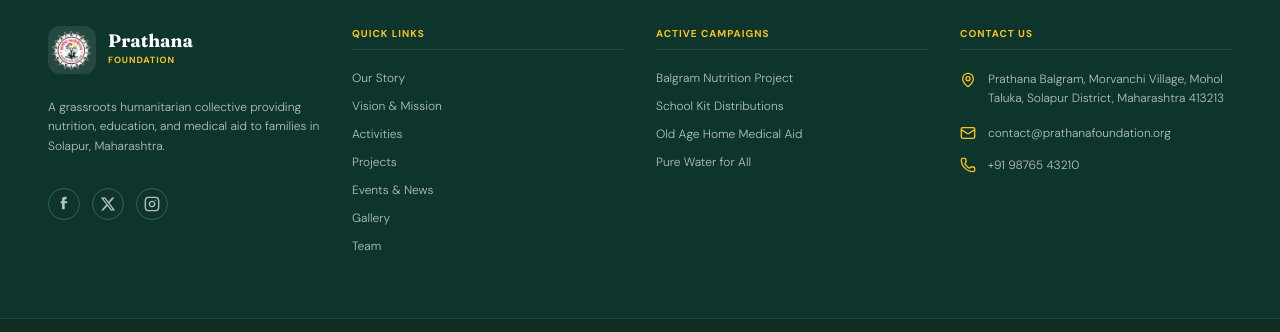
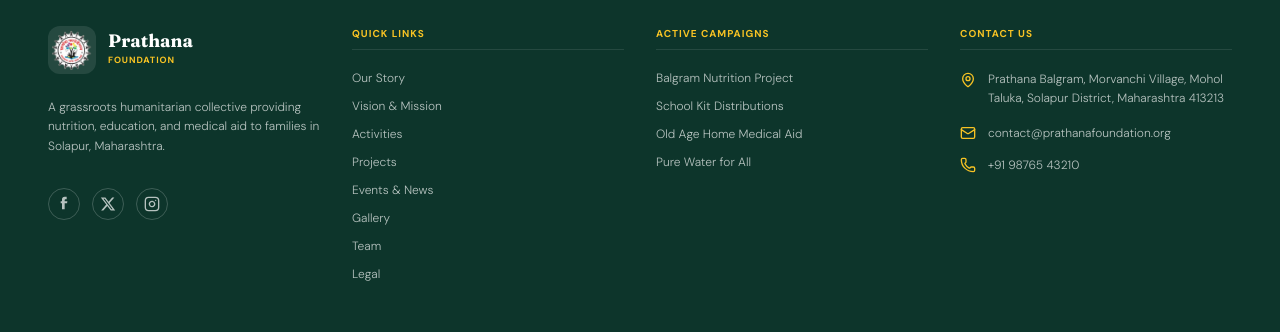
Before and after one commit to prathanaweb-dev/prathana, a Next.js app: page /en/csr in a window 1280 px wide. Shown: the part 1947-2279 px from the top of the page. Built offline with nearby package versions, Linux system fonts and the light colour scheme; no server answers; the database is empty.

Commit message:
feat: Add legal page access to footer Quick Links

```diff
--- a/components/Footer.tsx
+++ b/components/Footer.tsx
@@ -99,6 +99,7 @@
                   { name: t.nav.events, href: `/${lang}/events` },
                   { name: t.nav.gallery, href: `/${lang}/gallery` },
                   { name: isMr ? 'टीम' : 'Team', href: `/${lang}/team` },
+                  { name: isMr ? 'कायदेशीर' : 'Legal', href: `/${lang}/legal/terms` },
                 ].map((link) => (
                   <a
                     key={link.name}
```
